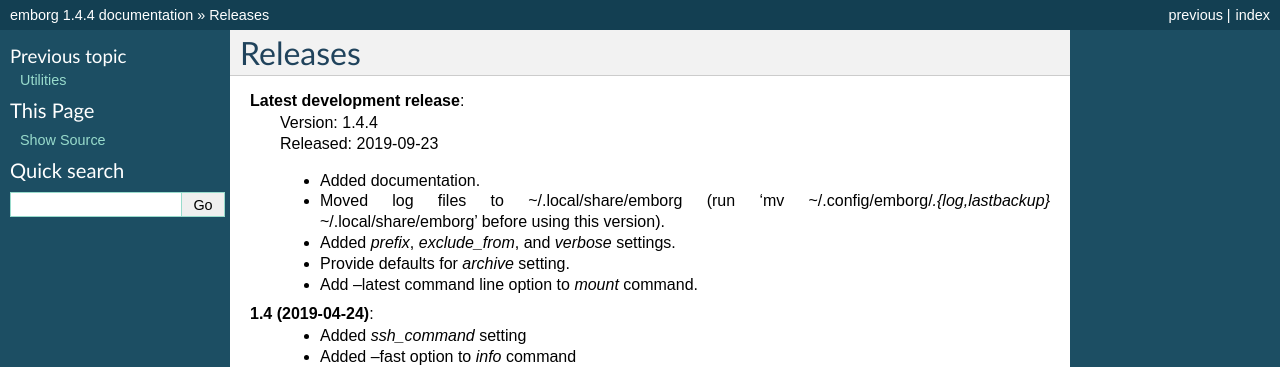
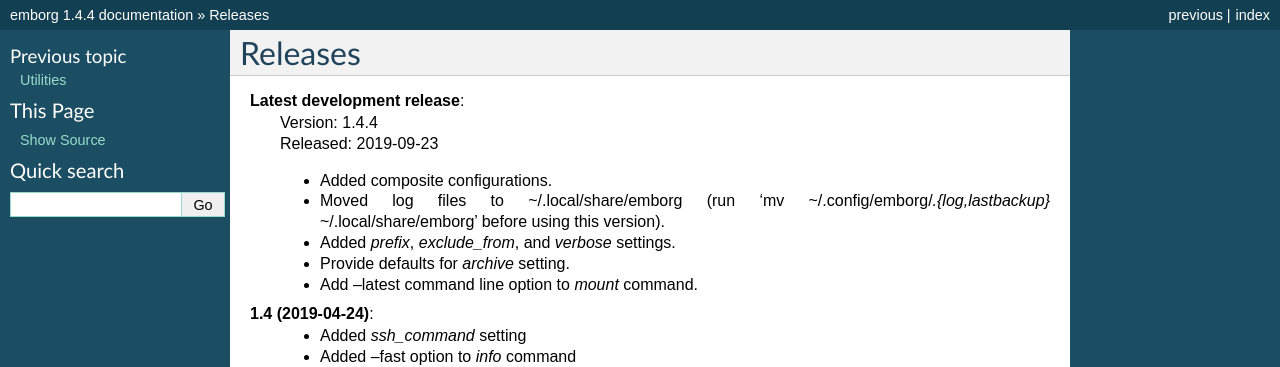
Before and after one commit to KenKundert/emborg, a Sphinx documentation site: the page built from doc/releases.rst, in a window 1280 px wide. Shown: the top 367 px of the page. Built offline with Sphinx 7.4.7, drawn with Linux system fonts in a browser that asks for light colours.

Commit message:
Update release notes.

```diff
--- a/doc/releases.rst
+++ b/doc/releases.rst
@@ -5,7 +5,7 @@
     | Version: 1.4.4
     | Released: 2019-09-23
 
-    - Added documentation.
+    - Added composite configurations.
     - Moved log files to ~/.local/share/emborg (run 'mv
       ~/.config/emborg/*.{log,lastbackup}* ~/.local/share/emborg' before using
       this version).
```
